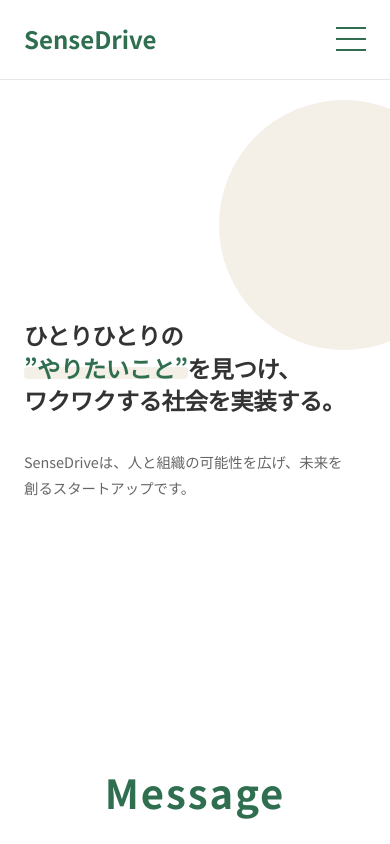
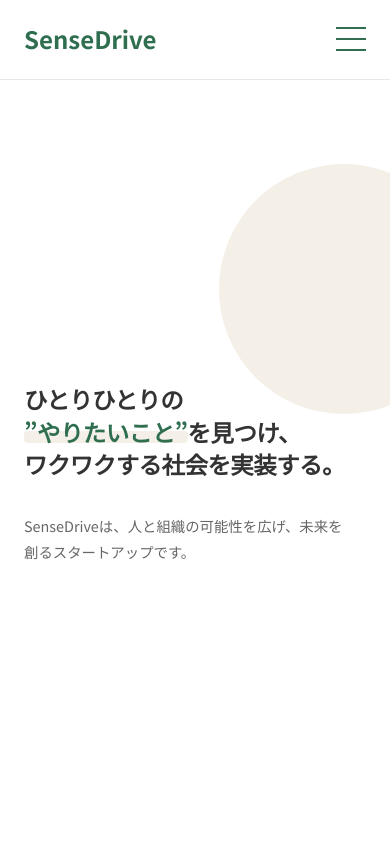
Before and after one commit to Yasu117/sensedrive-web, a Next.js app: page / in a window 390 px wide. Shown: the top 844 px of the page. Built offline with nearby package versions, Linux system fonts and the light colour scheme.

Commit message:
Adjust mobile hero layout to position text at bottom left

```diff
--- a/src/app/globals.css
+++ b/src/app/globals.css
@@ -1417,11 +1417,25 @@ img {
 
   /* Hero adjustments */
   .hero {
-    min-height: auto;
+    min-height: 100dvh;
+    /* Full viewport height */
     display: flex;
-    align-items: center;
-    padding-bottom: 60px;
-    /* Moderate spacing */
+    align-items: flex-end;
+    /* Align content to bottom */
+    padding-bottom: 120px;
+    /* Space from bottom */
+  }
+
+  .hero-inner {
+    text-align: left !important;
+    /* Force left alignment */
+    width: 100%;
+    justify-content: flex-start;
+  }
+
+  .hero-content {
+    text-align: left;
+    margin-left: 0;
   }
 
   .hero-title {
```
